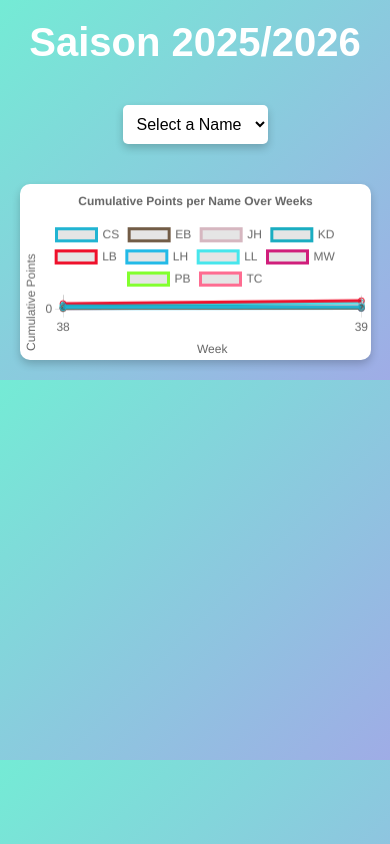
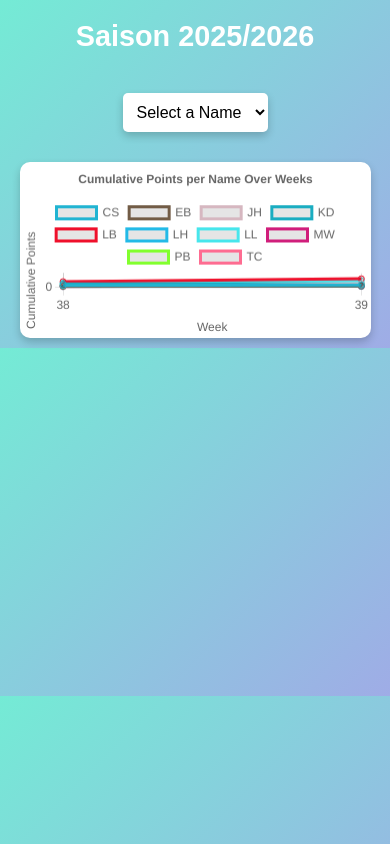
Before and after one commit to adlaube/tt, a plain HTML site: page index.html in a window 390 px wide. Drawn offline with nearby package versions, Linux system fonts and the light colour scheme.

Commit message:
Mobile friendly

```diff
--- a/index.html
+++ b/index.html
@@ -27,6 +27,8 @@
             box-shadow: 0 4px 8px rgba(0, 0, 0, 0.2);
             margin: 20px auto;
             display: block;
+            max-width: 100%; /* Ensure the plot is responsive */
+            height: auto; /* Maintain aspect ratio */
         }
 
         #timelineChart {
@@ -42,6 +44,16 @@
             border-radius: 5px;
             background: #fff;
             box-shadow: 0 4px 8px rgba(0, 0, 0, 0.2);
+        }
+
+        @media (max-width: 768px) {
+            h1 {
+                font-size: 1.8em; /* Adjust heading size for smaller screens */
+            }
+
+            canvas {
+                margin: 10px auto; /* Reduce margin for smaller screens */
+            }
         }
     </style>
 </head>
```
